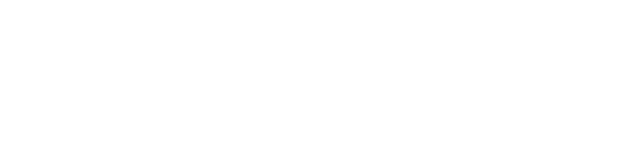
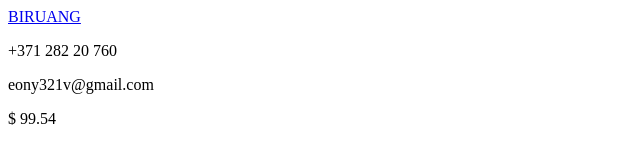
Before and after one commit to KadirovDev/Biruang-Brand, a plain HTML site: page index.html in a window 1280 px wide. Shown: the whole page, without its empty margins (0-640 px from the left). Drawn offline with Linux system fonts and the light colour scheme.

Commit message:
header nav__top

```diff
--- a/index.html
+++ b/index.html
@@ -7,6 +7,23 @@
     <title>Biruang Brand</title>
 </head>
 <body>
+    <!-- Header start -->
+    <header>
+        <div class="menu_title">
+            <nav>
+                <div class="nav_top">
+                    <a href="#" class="logo">BIRUANG</a>
+                    <div class="nav_adres">
+                        <div class="contact">
+                            <p class="number"><i class="fas fa-phone-alt"></i>+371 282 20 760</p>
+                            <p class="email"><i class="far fa-envelope"></i>eony321v@gmail.com</p>
+                        </div>
+                        <div class="price"><i class="fas fa-shopping-cart"></i>$ 99.54</div>
+                    </div>
+                </div>
 
+            </nav>
+        </div>
+    </header>
 </body>
 </html>
```
